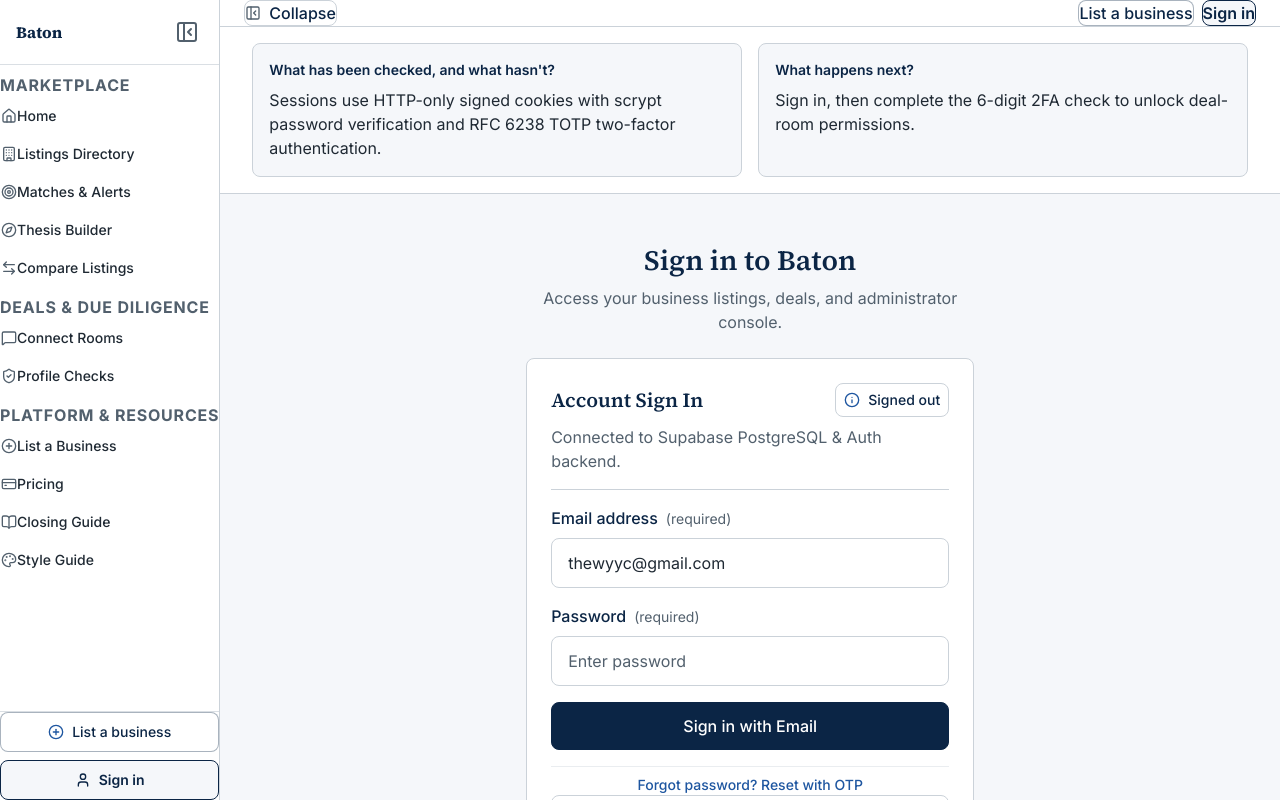
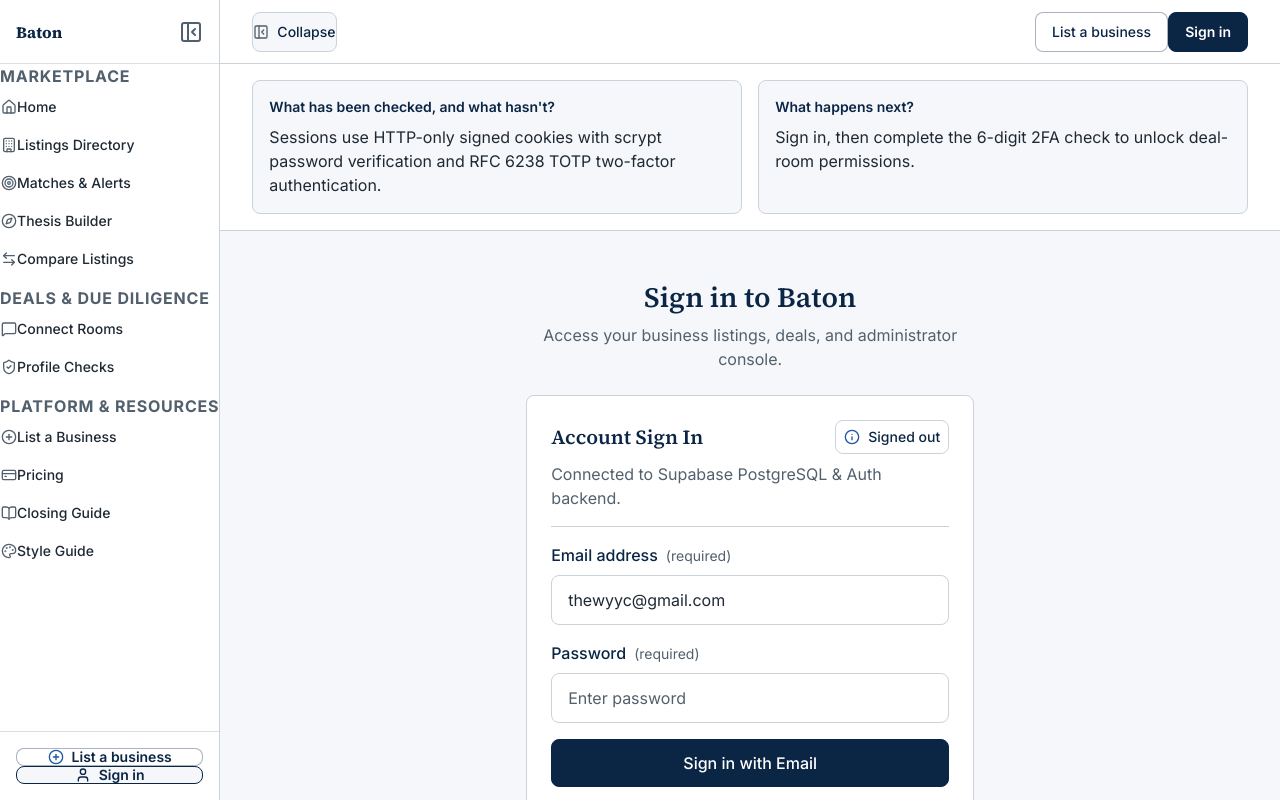
Before and after one commit to max345789/signal-shadow-waitlist, a Next.js app: page /auth/signin in a window 1280 px wide. Shown: the top 800 px of the page. Built offline with nearby package versions, Linux system fonts and the light colour scheme; no server answers.

Commit message:
fix(ui): polish client & admin side panel header buttons, heights, and text vertical alignment

```diff
--- a/src/components/layout/app-shell.tsx
+++ b/src/components/layout/app-shell.tsx
@@ -156,7 +156,7 @@ export function AppShell({
         )}
       >
         {/* Side Panel Header */}
-        <div className="flex items-center justify-between p-4 border-b border-mist/70">
+        <div className="flex items-center justify-between h-16 sm:h-18 px-4 sm:px-5 border-b border-mist/70">
           <Link
             href="/"
             className="font-serif text-24 font-bold text-deep-navy no-underline hover:text-trust-blue transition-colors flex items-center gap-2"
@@ -168,25 +168,25 @@ export function AppShell({
             onClick={() => setIsSidePanelOpen(false)}
             aria-label="Close navigation side panel"
             title="Collapse side panel"
-            className="inline-flex items-center justify-center h-8 w-8 rounded-md text-slate hover:text-deep-navy hover:bg-cloud transition-colors cursor-pointer"
+            className="inline-flex items-center justify-center h-9 w-9 rounded-md text-slate hover:text-deep-navy hover:bg-cloud transition-colors cursor-pointer"
           >
             <PanelLeftClose className="w-5 h-5" aria-hidden="true" />
           </button>
         </div>
 
         {/* Side Panel Scrollable Navigation Body */}
-        <div className="flex-1 overflow-y-auto px-3 py-2 flex flex-col gap-2">
+        <div className="flex-1 overflow-y-auto px-3.5 py-3 flex flex-col gap-2">
           {renderNavGroup("marketplace", "Marketplace")}
           {renderNavGroup("deals", "Deals & Due Diligence")}
           {renderNavGroup("resources", "Platform & Resources")}
         </div>
 
         {/* Side Panel Footer */}
-        <div className="p-3 border-t border-mist/70 flex flex-col gap-2 bg-white">
+        <div className="p-4 border-t border-mist/70 flex flex-col gap-2.5 bg-white">
           <Link
             href="/sell"
             className={cn(
-              "inline-flex h-10 w-full items-center justify-center rounded border px-3.5 text-14 font-medium transition-colors no-underline",
+              "inline-flex h-11 w-full items-center justify-center rounded-md border px-4 text-14 font-semibold transition-colors no-underline leading-none",
               activeNav === "sell"
                 ? "border-deep-navy bg-cloud text-deep-navy font-semibold"
                 : "border-deep-navy/35 bg-white text-deep-navy hover:bg-cloud hover:border-deep-navy"
@@ -198,7 +198,7 @@ export function AppShell({
           <Link
             href="/auth/signin"
             className={cn(
-              "inline-flex h-10 w-full items-center justify-center rounded border px-3.5 text-14 font-medium transition-colors no-underline",
+              "inline-flex h-11 w-full items-center justify-center rounded-md border px-4 text-14 font-semibold transition-colors no-underline leading-none",
               activeNav === "signin"
                 ? "border-deep-navy bg-cloud text-deep-navy font-semibold"
                 : "border-deep-navy bg-deep-navy text-white hover:bg-trust-blue hover:border-trust-blue"
@@ -227,7 +227,7 @@ export function AppShell({
             className="fixed inset-y-0 left-0 w-72 max-w-[85vw] bg-white border-r border-mist z-50 flex flex-col justify-between transition-transform"
           >
             {/* Drawer Header */}
-            <div className="flex items-center justify-between p-4 border-b border-mist">
+            <div className="flex items-center justify-between h-16 px-4 border-b border-mist">
               <Link
                 href="/"
                 onClick={() => setIsMobileDrawerOpen(false)}
@@ -239,25 +239,25 @@ export function AppShell({
                 type="button"
                 onClick={() => setIsMobileDrawerOpen(false)}
                 aria-label="Close navigation drawer"
-                className="inline-flex items-center justify-center h-8 w-8 rounded-md text-slate hover:text-deep-navy hover:bg-cloud transition-colors cursor-pointer"
+                className="inline-flex items-center justify-center h-9 w-9 rounded-md text-slate hover:text-deep-navy hover:bg-cloud transition-colors cursor-pointer"
               >
                 <X className="w-5 h-5" aria-hidden="true" />
               </button>
             </div>
 
             {/* Drawer Body */}
-            <div className="flex-1 overflow-y-auto px-3 py-2 flex flex-col gap-2">
+            <div className="flex-1 overflow-y-auto px-3.5 py-3 flex flex-col gap-2">
               {renderNavGroup("marketplace", "Marketplace", true)}
               {renderNavGroup("deals", "Deals & Due Diligence", true)}
               {renderNavGroup("resources", "Platform & Resources", true)}
             </div>
 
             {/* Drawer Footer */}
-            <div className="p-3 border-t border-mist flex flex-col gap-2 bg-white">
+            <div className="p-4 border-t border-mist flex flex-col gap-2.5 bg-white">
               <Link
                 href="/sell"
                 onClick={() => setIsMobileDrawerOpen(false)}
-                className="inline-flex h-10 w-full items-center justify-center rounded border border-deep-navy/35 bg-white text-deep-navy hover:bg-cloud text-14 font-medium transition-colors no-underline"
+                className="inline-flex h-11 w-full items-center justify-center rounded-md border border-deep-navy/35 bg-white text-deep-navy hover:bg-cloud text-14 font-semibold transition-colors no-underline leading-none"
               >
                 <PlusCircle className="w-4 h-4 mr-2 text-trust-blue" />
                 <span>List a business</span>
@@ -265,7 +265,7 @@ export function AppShell({
               <Link
                 href="/auth/signin"
                 onClick={() => setIsMobileDrawerOpen(false)}
-                className="inline-flex h-10 w-full items-center justify-center rounded border border-deep-navy bg-deep-navy text-white hover:bg-trust-blue text-14 font-medium transition-colors no-underline"
+                className="inline-flex h-11 w-full items-center justify-center rounded-md border border-deep-navy bg-deep-navy text-white hover:bg-trust-blue text-14 font-semibold transition-colors no-underline leading-none"
               >
                 <User className="w-4 h-4 mr-2" />
                 <span>Sign in</span>
@@ -279,10 +279,10 @@ export function AppShell({
       <div className="flex-1 min-w-0 flex flex-col justify-between min-h-screen">
         <div>
           {/* Top Header Bar */}
-          <header className="border-b border-mist bg-white sticky top-0 z-30">
-            <div className="px-4 md:px-6 py-3 flex items-center justify-between gap-4">
+          <header className="border-b border-mist bg-white sticky top-0 z-30 h-16 sm:h-18 px-4 sm:px-6 lg:px-8 flex items-center">
+            <div className="w-full flex items-center justify-between gap-4">
               {/* Left Side: Toggle Panel Button + Brand Wordmark */}
-              <div className="flex items-center gap-3">
+              <div className="flex items-center gap-3 sm:gap-4">
                 {/* Desktop Toggle Button */}
                 <button
                   type="button"
@@ -290,36 +290,36 @@ export function AppShell({
                   aria-expanded={isSidePanelOpen}
                   aria-controls="desktop-side-panel"
                   aria-label={isSidePanelOpen ? "Collapse navigation panel" : "Open navigation panel"}
-                  className="hidden lg:inline-flex items-center gap-2 px-3 py-1.5 rounded-md border border-mist bg-white hover:bg-cloud text-deep-navy text-13 font-medium transition-colors cursor-pointer"
+                  className="hidden lg:inline-flex h-10 items-center justify-center gap-2 px-3.5 rounded-md border border-mist bg-cloud hover:bg-white text-deep-navy text-14 font-medium transition-colors cursor-pointer leading-none"
                 >
                   {isSidePanelOpen ? (
                     <>
-                      <PanelLeftClose className="w-4 h-4 text-slate" aria-hidden="true" />
+                      <PanelLeftClose className="w-4 h-4 text-slate shrink-0" aria-hidden="true" />
                       <span>Collapse</span>
                     </>
                   ) : (
                     <>
-                      <PanelLeft className="w-4 h-4 text-trust-blue" aria-hidden="true" />
+                      <PanelLeft className="w-4 h-4 text-trust-blue shrink-0" aria-hidden="true" />
                       <span>Navigation</span>
                     </>
                   )}
                 </button>
 
-                {/* Mobile Toggle Button */}
+                {/* Mobile / Tablet Toggle Button */}
                 <button
                   type="button"
                   onClick={() => setIsMobileDrawerOpen(true)}
                   aria-label="Open navigation menu"
-                  className="inline-flex lg:hidden items-center justify-center h-9 w-9 rounded-md border border-mist bg-cloud text-deep-navy hover:bg-white transition-colors cursor-pointer"
+                  className="inline-flex lg:hidden h-10 w-10 items-center justify-center rounded-md border border-mist bg-cloud text-deep-navy hover:bg-white transition-colors cursor-pointer shrink-0"
                 >
                   <Menu className="w-5 h-5" aria-hidden="true" />
                 </button>
 
-                {/* Wordmark (visible in top bar when desktop sidebar is collapsed or on mobile) */}
+                {/* Brand Wordmark */}
                 <Link
                   href="/"
                   className={cn(
-                    "font-serif text-22 sm:text-24 font-bold text-deep-navy no-underline hover:text-trust-blue transition-colors",
+                    "font-serif text-24 sm:text-26 font-bold text-deep-navy no-underline hover:text-trust-blue transition-colors items-center tracking-tight",
                     isSidePanelOpen ? "lg:hidden" : "inline-flex"
                   )}
                 >
@@ -328,12 +328,12 @@ export function AppShell({
               </div>
 
               {/* Right Side: Quick Action Buttons */}
-              <div className="flex items-center gap-2 sm:gap-2.5">
+              <div className="flex items-center gap-2.5 sm:gap-3">
                 <Link
                   href="/sell"
                   aria-current={activeNav === "sell" ? "page" : undefined}
                   className={cn(
-                    "hidden sm:inline-flex h-9 items-center justify-center rounded border px-3.5 text-13 font-medium transition-colors whitespace-nowrap",
+                    "hidden sm:inline-flex h-10 items-center justify-center px-4 rounded-md border border-deep-navy/35 bg-white text-deep-navy hover:bg-cloud hover:border-deep-navy text-14 font-medium transition-colors whitespace-nowrap leading-none",
                     activeNav === "sell"
                       ? "border-deep-navy bg-cloud text-deep-navy font-semibold"
                       : "border-deep-navy/35 bg-white text-deep-navy hover:bg-cloud hover:border-deep-navy"
@@ -346,7 +346,7 @@ export function AppShell({
                   href="/auth/signin"
                   aria-current={activeNav === "signin" ? "page" : undefined}
                   className={cn(
-                    "inline-flex h-9 items-center justify-center rounded border px-3.5 text-13 font-medium transition-colors whitespace-nowrap",
+                    "inline-flex h-10 items-center justify-center px-4 sm:px-5 rounded-md border border-deep-navy bg-deep-navy text-white hover:bg-trust-blue hover:border-trust-blue text-14 font-medium transition-colors whitespace-nowrap leading-none",
                     activeNav === "signin"
                       ? "border-deep-navy bg-cloud text-deep-navy font-semibold"
                       : "border-deep-navy bg-deep-navy text-white hover:bg-trust-blue hover:border-trust-blue"
```
Also changed, not shown: src/components/portal-admin/portal-admin-client.tsx (+15 -15 lines).
